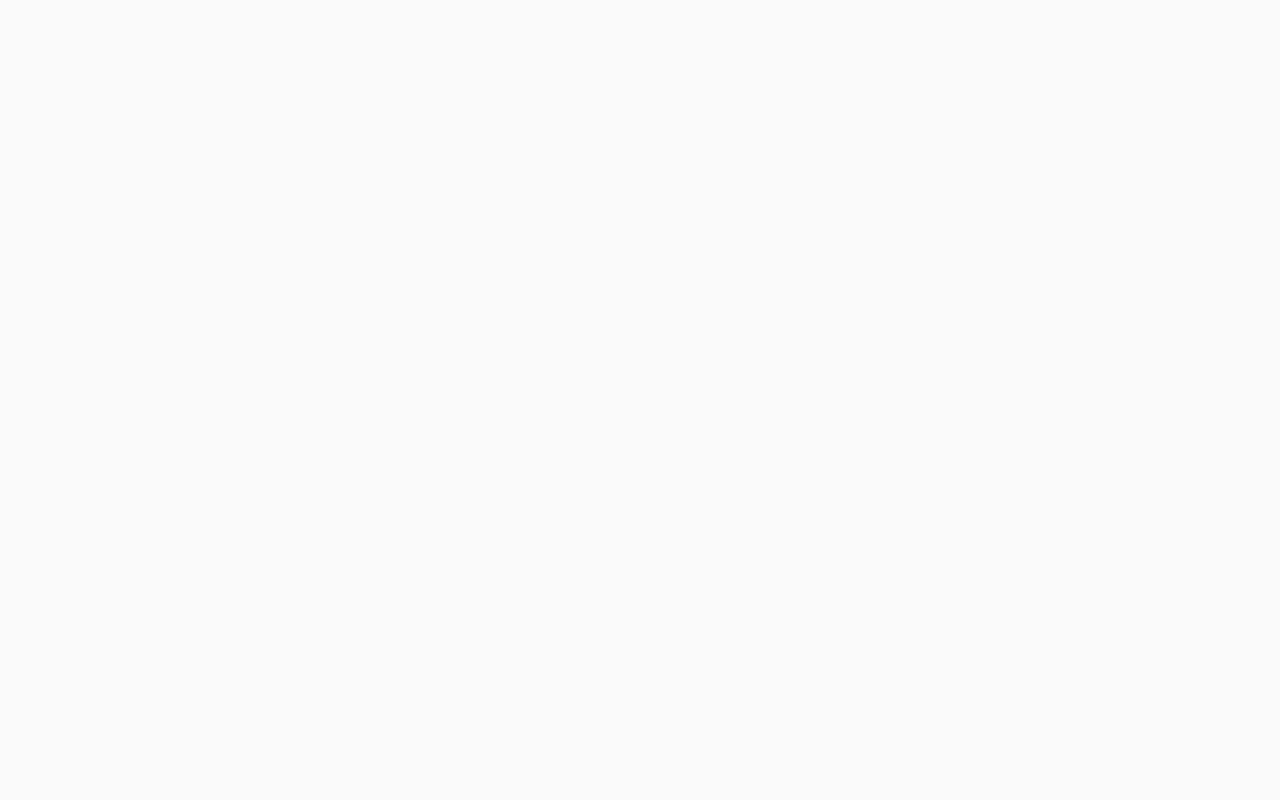
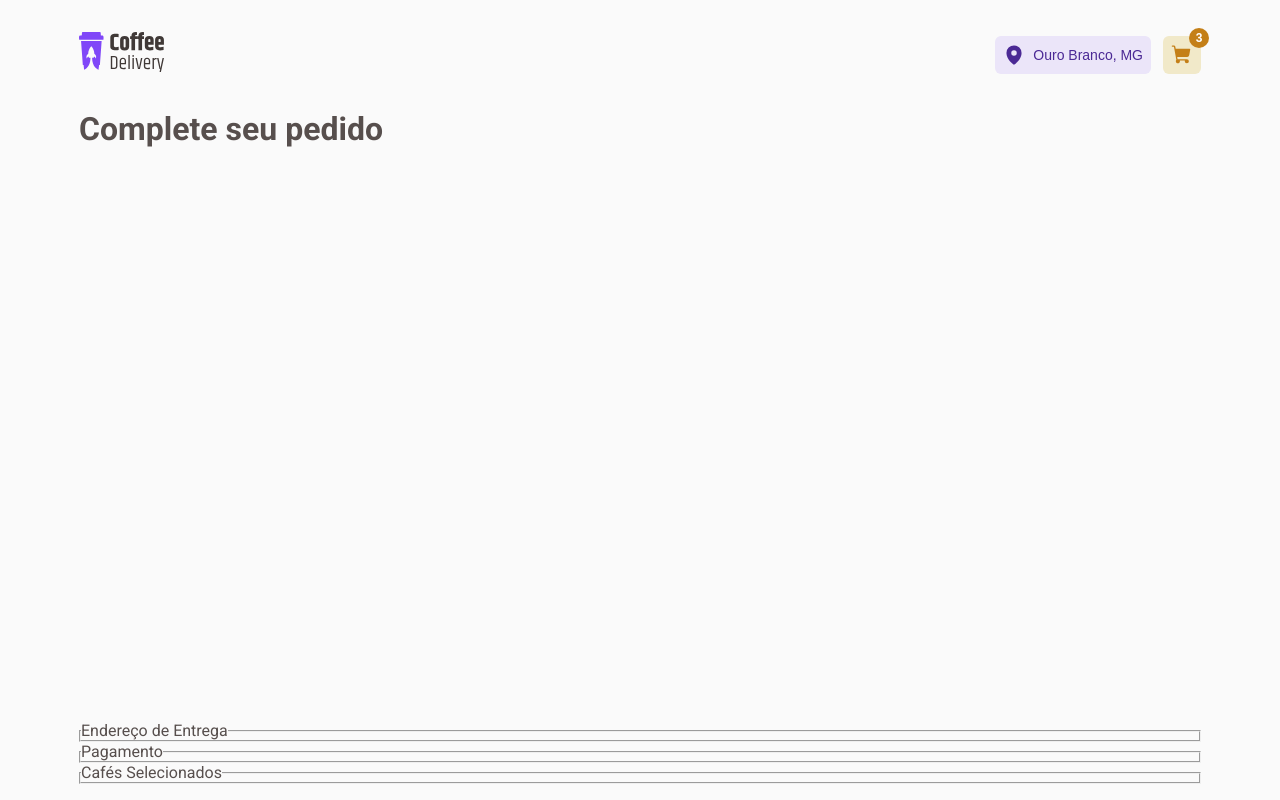
Before and after one commit to eoisaac/coffee_delivery, a React (Vite) app: page /success in a window 1280 px wide. Built offline with nearby package versions, Linux system fonts and the light colour scheme.

Commit message:
:heavy_plus_sign: build: add react-hook-form

```diff
--- a/package.json
+++ b/package.json
@@ -13,6 +13,7 @@
     "phosphor-react": "^1.4.1",
     "react": "^18.2.0",
     "react-dom": "^18.2.0",
+    "react-hook-form": "^7.34.2",
     "react-router-dom": "^6.3.0",
     "styled-components": "^5.3.5"
   },
--- a/src/components/Header/index.tsx
+++ b/src/components/Header/index.tsx
@@ -1,5 +1,5 @@
 import { MapPin, ShoppingCart } from 'phosphor-react'
-import { Link } from 'react-router-dom'
+import { Link, NavLink } from 'react-router-dom'
 import {
   ButtonBadge,
   CartButton,
@@ -28,11 +28,15 @@ export const Header = () => {
           <MapPin size={22} weight="fill" /> Ouro Branco, MG
         </CitySelect>
 
-        <CartButton>
-          {amount && <ButtonBadge>{amount}</ButtonBadge>}
+        <nav>
+          <NavLink to="/checkout">
+            <CartButton>
+              {amount && <ButtonBadge>{amount}</ButtonBadge>}
 
-          <ShoppingCart size={22} weight="fill" />
-        </CartButton>
+              <ShoppingCart size={22} weight="fill" />
+            </CartButton>
+          </NavLink>
+        </nav>
       </div>
     </HeaderContainer>
   )
--- /dev/null
+++ b/src/pages/Checkout/index.tsx
@@ -0,0 +1,20 @@
+import { CheckoutContainer } from './styles'
+
+export const Checkout = () => {
+  return (
+    <CheckoutContainer>
+      <h1>Complete seu pedido</h1>
+      <form action="">
+        <fieldset>
+          <legend>Endereço de Entrega</legend>
+        </fieldset>
+        <fieldset>
+          <legend>Pagamento</legend>
+        </fieldset>
+        <fieldset>
+          <legend>Cafés Selecionados</legend>
+        </fieldset>
+      </form>
+    </CheckoutContainer>
+  )
+}
--- /dev/null
+++ b/src/pages/Checkout/styles.ts
@@ -0,0 +1,9 @@
+import styled from 'styled-components'
+
+export const CheckoutContainer = styled.main`
+  flex: 1;
+  display: flex;
+  flex-direction: column;
+  justify-content: space-between;
+  overflow-y: auto;
+`
--- a/src/routes/Router.tsx
+++ b/src/routes/Router.tsx
@@ -1,5 +1,6 @@
 import { Route, Routes } from 'react-router-dom'
 import { DefaultLayout } from '../components/layouts/DefaultLayout'
+import { Checkout } from '../pages/Checkout'
 import { Home } from '../pages/Home'
 
 export const Router = () => {
@@ -7,7 +8,8 @@ export const Router = () => {
     <Routes>
       <Route path="/" element={<DefaultLayout />}>
         <Route path="/" element={<Home />} />
-        <Route path="/checkout" />
+        <Route path="/checkout" element={<Checkout />} />
+        <Route path="/success" element={<Checkout />} />
       </Route>
       <Route path="*" />
     </Routes>
```
Also changed, not shown: 1 other file (tests, documents, lock files or other folders).
